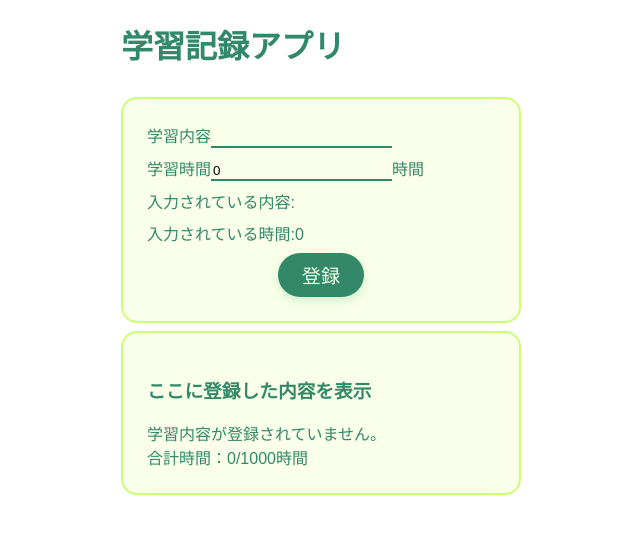
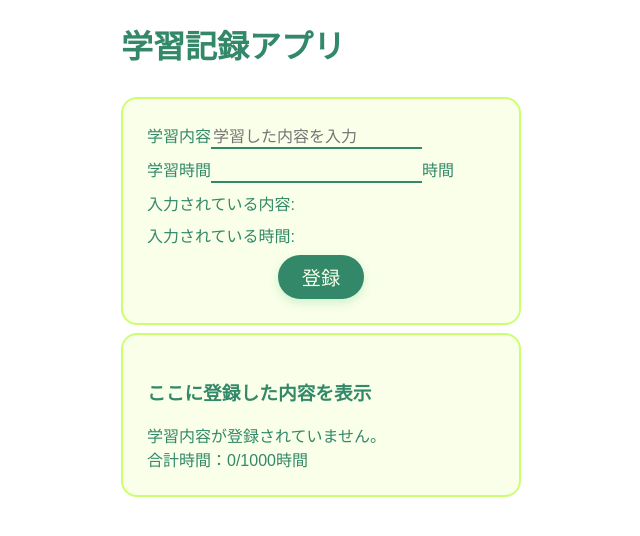
Before and after one commit to mimimi444/next-study-reccording-app, a Next.js app: page / in a window 1280 px wide. Shown: the top 536 px of the page, without its empty margins (319-959 px from the left). Built offline with nearby package versions, Linux system fonts and the light colour scheme.

Commit message:
学習時間の初期値を空白に変更+スマホ時のinputフォーカス時に入力欄がズームされる挙動を修正

```diff
--- a/app/components/Form.tsx
+++ b/app/components/Form.tsx
@@ -3,7 +3,7 @@ type Form = {
     onSubmit: (e:React.FormEvent<HTMLFormElement>)=>void,
     inputStudyContent: string,
     onChangeContent: (e:React.ChangeEvent<HTMLInputElement>)=>void,
-    inputStudyTime: number,
+    inputStudyTime: string,
     onChangeTime: (e:React.ChangeEvent<HTMLInputElement>)=>void,
 }
 
@@ -19,11 +19,11 @@ export default function Form({
             <form onSubmit={onSubmit}>
                 <div>
                 <label htmlFor="studyContent">学習内容</label>
-                <input type="text" name="studyContent" id="studyCom" value={inputStudyContent} onChange={onChangeContent} required/>
+                <input type="text" name="studyContent" id="studyCom" value={inputStudyContent} onChange={onChangeContent} placeholder="学習した内容を入力" required/>
                 </div>
                 <div>
                 <label htmlFor="studyTime">学習時間</label>
-                <input type="number" name="studyTime" id="studyTime" min="0" value={inputStudyTime} onChange={onChangeTime} required/>時間
+                <input type="number" name="studyTime" id="studyTime" min="0" value={inputStudyTime} onChange={onChangeTime} placeholder="" required/>時間
                 </div>
                 <div>入力されている内容:<span>{inputStudyContent}</span></div>
                 <div>入力されている時間:<span>{inputStudyTime}</span></div>
--- a/app/globals.css
+++ b/app/globals.css
@@ -13,6 +13,7 @@ body {
   display: grid;
   gap: 8px;
   color: #328869;
+  font-size: 16px;
 }
 
 section{
@@ -52,6 +53,8 @@ input[type="number"] {
   background-color: transparent;
   border: none;
   border-bottom: 2px solid #328869;
+  border-radius: 0;
+  font-size: 1rem;
 }
 
 li > div {
--- a/app/page.tsx
+++ b/app/page.tsx
@@ -7,16 +7,16 @@ import Result from "./components/Result"
 export type StudyObj = {
   id: string,
   content: string,
-  time: number
+  time: string
 }
 
 export default function Home() {
   const [inputStudyContent, setInputStudyContent] = useState<string>("");
-  const [inputStudyTime, setInputStudyTime] = useState<number>(0);
+  const [inputStudyTime, setInputStudyTime] = useState<string>("");
   const [registeredObj, setRegisteredObj] = useState<StudyObj[]>([{
     id:"",
     content:"",
-    time:0
+    time:""
   }])
   const [sum, setSum] = useState(0);
 
@@ -25,7 +25,7 @@ export default function Home() {
     setInputStudyContent((prev)=>e.target.value);
   }
   const onChangeTime =(e:React.ChangeEvent<HTMLInputElement>)=>{
-    setInputStudyTime((prev)=>Number(e.target.value));
+    setInputStudyTime((prev)=>e.target.value);
   }
 
   //フォームの送信
@@ -36,14 +36,14 @@ export default function Home() {
       const sendObj = {
         id:self.crypto.randomUUID(),
         content: inputStudyContent,
-        time: inputStudyTime
+        time: String(inputStudyTime)
       }
       const newObj = [...registeredObj, sendObj];
 
       setRegisteredObj(newObj);
       setInputStudyContent("");
-      setInputStudyTime(0);
-      setSum((prev)=>prev+inputStudyTime);
+      setInputStudyTime("");
+      setSum((prev)=>prev+Number(inputStudyTime));
 
       return("send:"+sendObj);
   } catch(error) {
```
